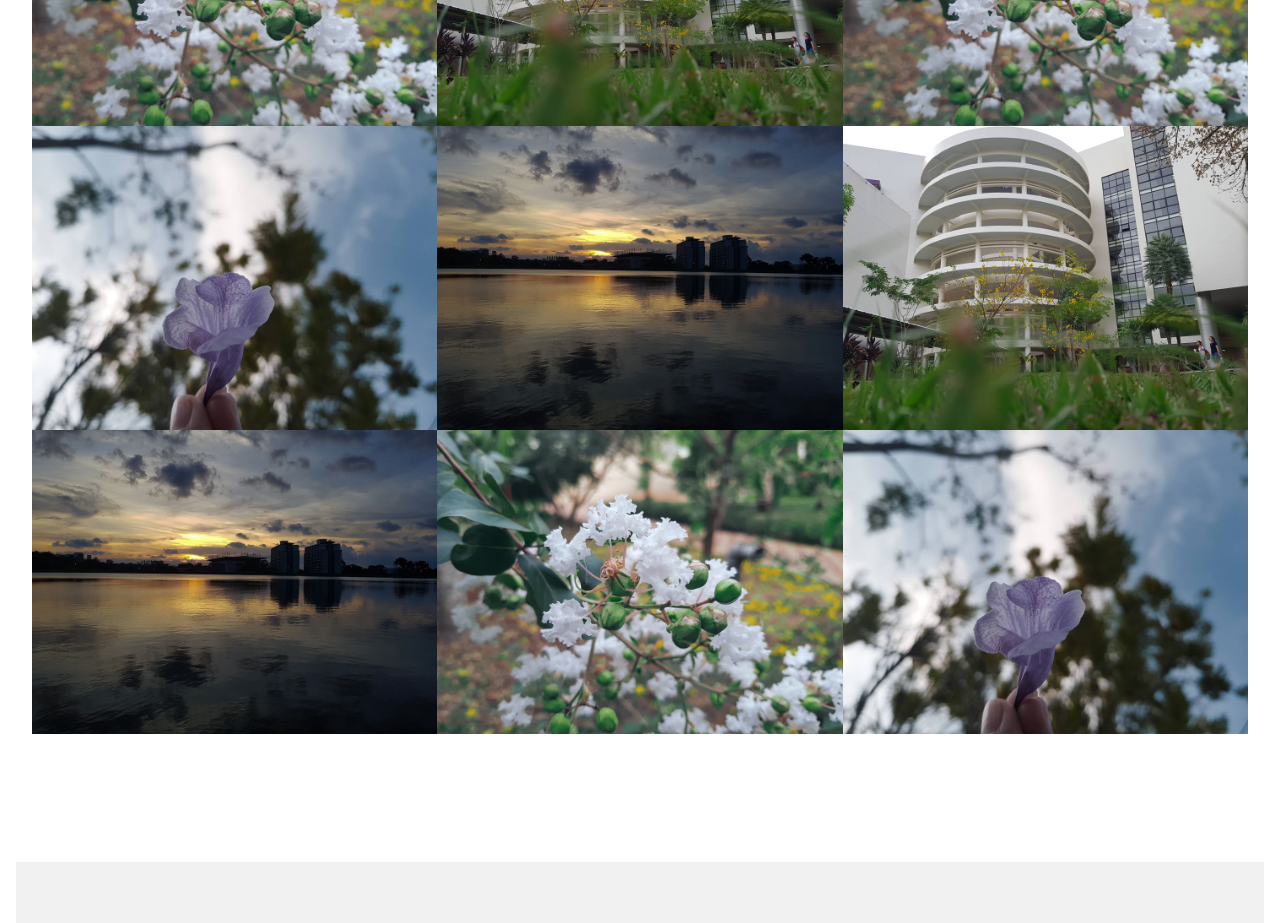
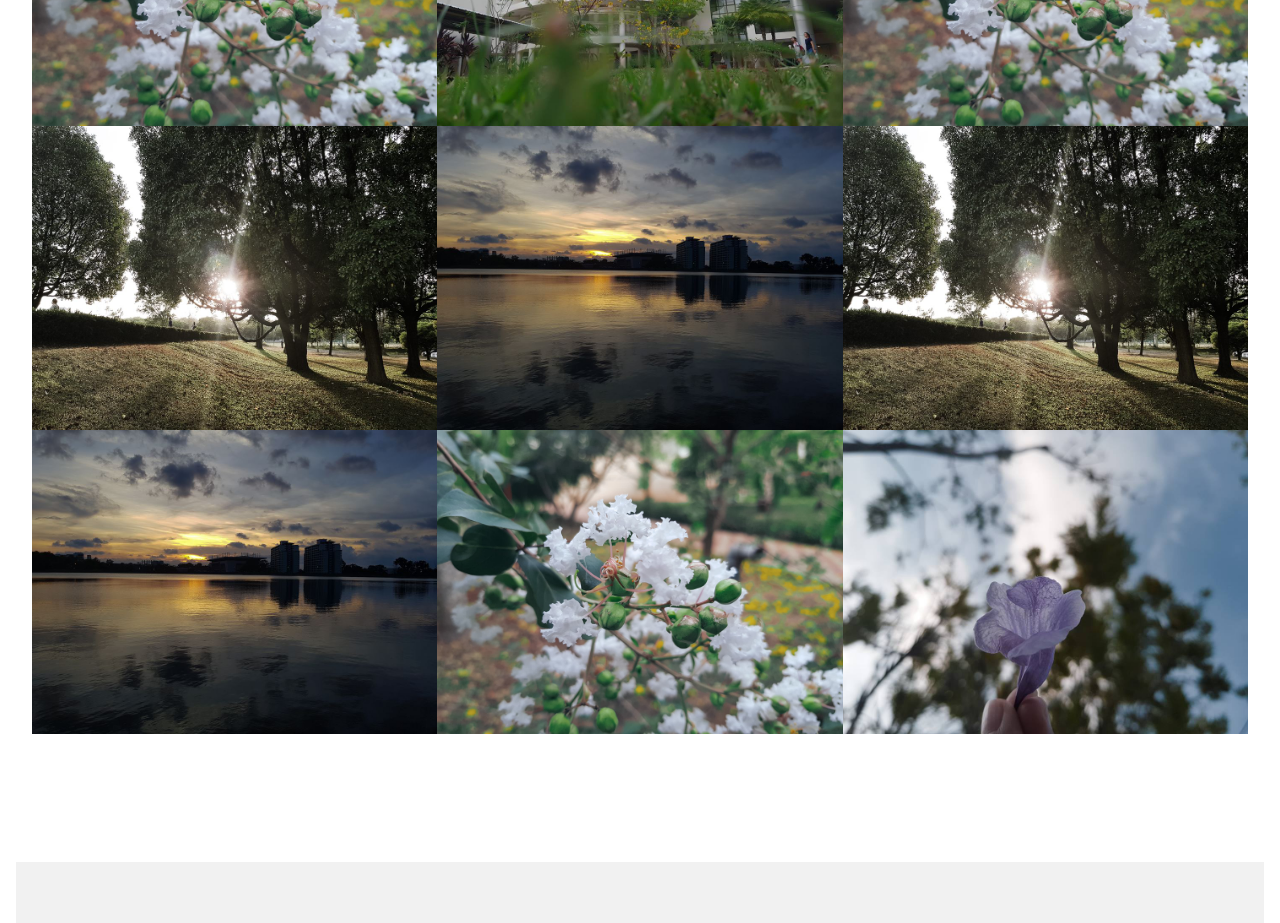
Before and after one commit to songchaiapirrat/diaryme1, a plain HTML site: page index.html in a window 1280 px wide. Shown: the part 880-1803 px from the top of the page. Drawn offline with nearby package versions, Linux system fonts and the light colour scheme.

Commit message:
Update index.html

```diff
--- a/index.html
+++ b/index.html
@@ -65,7 +65,7 @@ body, html {
      <div class="w3-row">
    <div class="w3-third">
      <img src="img1.jpg" style="width:100%" onclick="onClick(this)" alt="A boy surrounded by beautiful nature">
-     <img src="sa.jpg" style="width:100%" onclick="onClick(this)" alt="What a beautiful scenery this sunset">
+     <img src="sa2.jpg" style="width:100%" onclick="onClick(this)" alt="What a beautiful scenery this sunset">
      <img src="sa1.jpg" style="width:100%" onclick="onClick(this)" alt="The Beach. Me. Alone. Beautiful">
    </div>
 
@@ -77,7 +77,7 @@ body, html {
 
    <div class="w3-third">
      <img src="img1.jpg" style="width:100%" onclick="onClick(this)" alt="Canoeing again">
-     <img src="img2.jpg" style="width:100%" onclick="onClick(this)" alt="A girl, and a train passing">
+     <img src="sa2.jpg" style="width:100%" onclick="onClick(this)" alt="A girl, and a train passing">
      <img src="sa.jpg" style="width:100%" onclick="onClick(this)" alt="What a beautiful day!">
    </div>
  </div>
```
